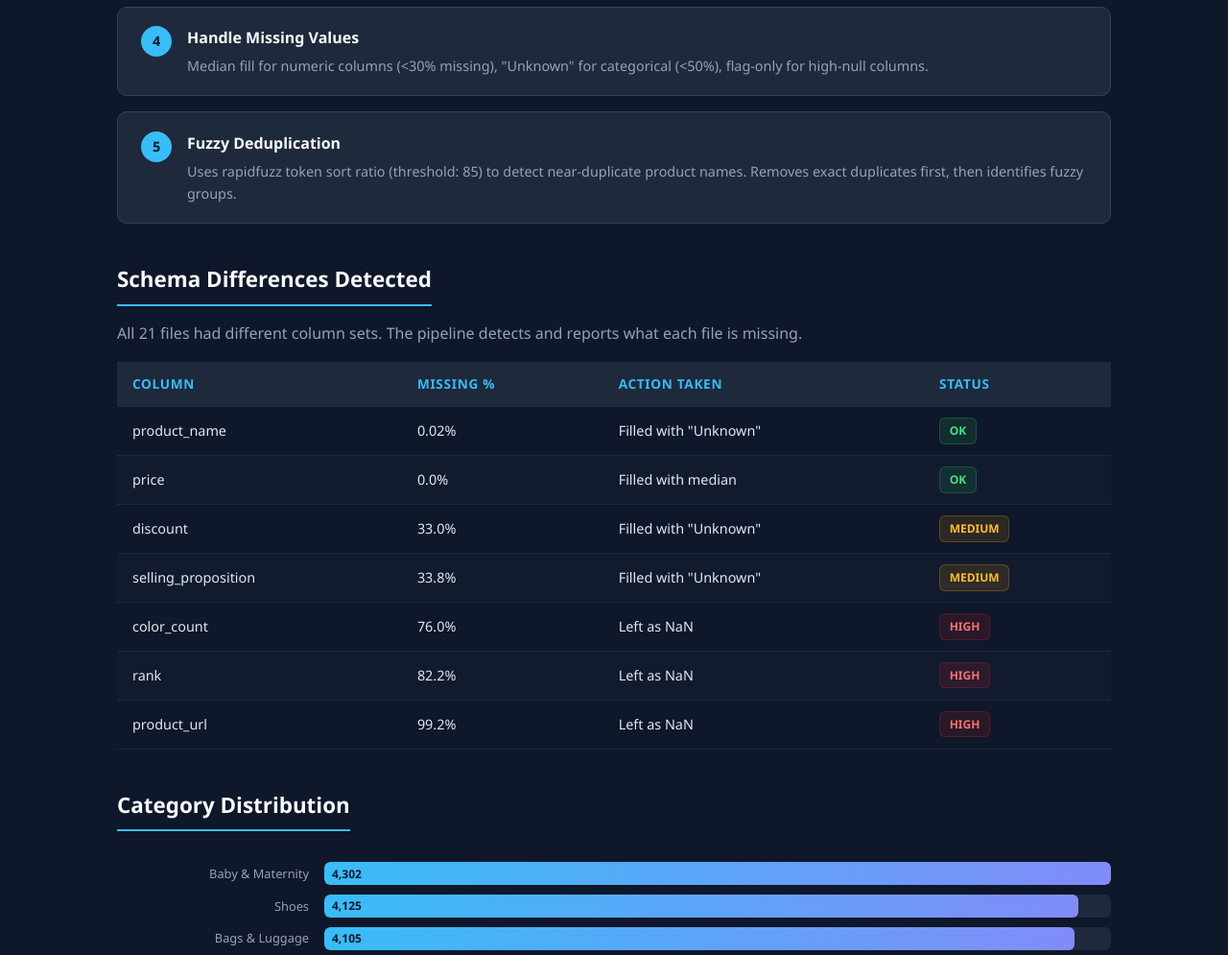
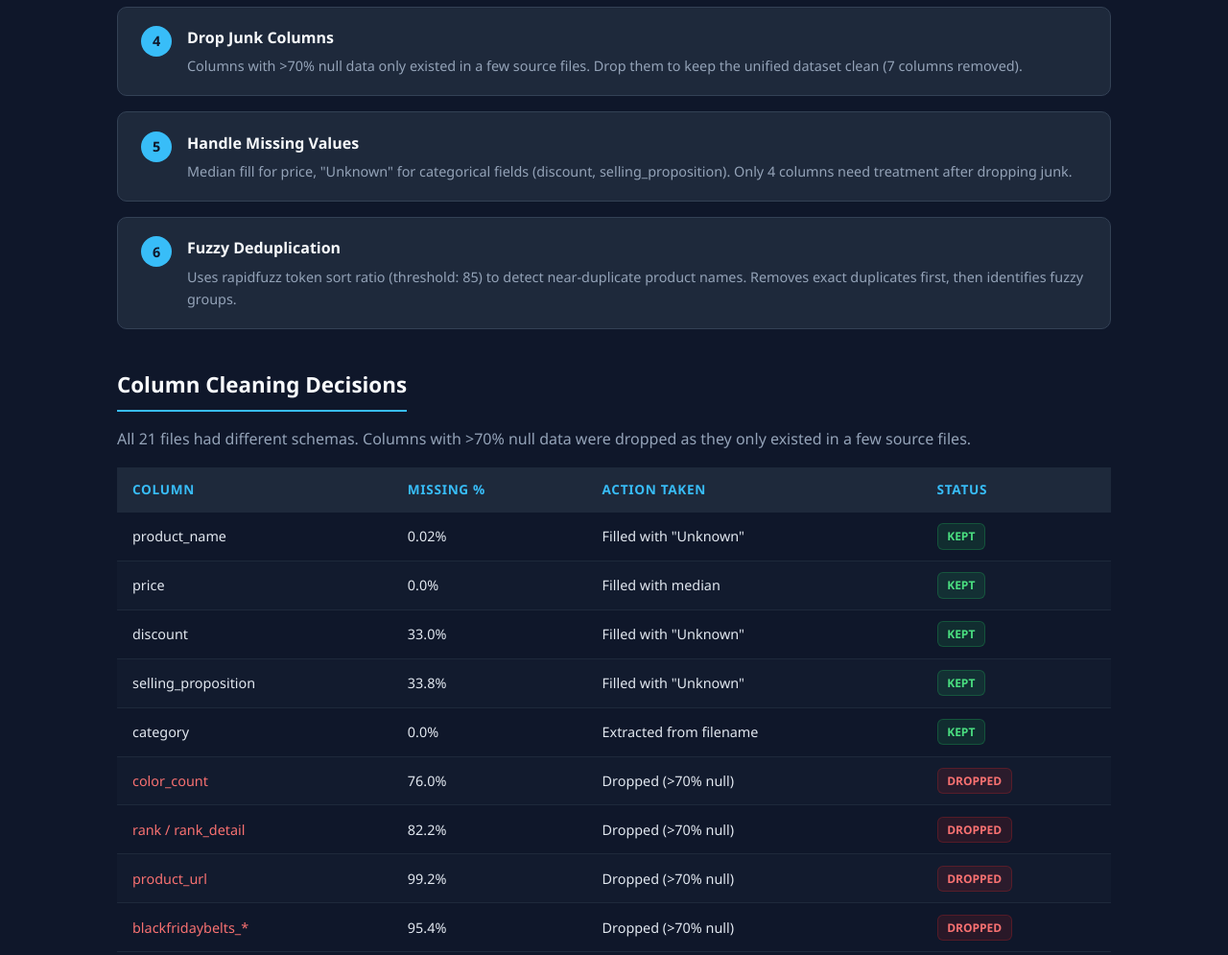
Before and after one commit to rpatel0022/product-datasheet-standardizer, a plain HTML site: page docs/index.html in a window 1280 px wide. Shown: the part 1020-2015 px from the top of the page at 96% size. Drawn offline with Linux system fonts and the light colour scheme.

Commit message:
update dashboard with column drop stats

```diff
--- a/docs/index.html
+++ b/docs/index.html
@@ -73,6 +73,10 @@
                 <div class="label">Duplicates Removed</div>
             </div>
             <div class="stat-card">
+                <div class="number">7</div>
+                <div class="label">Junk Columns Dropped</div>
+            </div>
+            <div class="stat-card">
                 <div class="number">~400</div>
                 <div class="label">Fuzzy Duplicate Groups</div>
             </div>
@@ -105,12 +109,19 @@
                 <div class="step">
                     <div class="step-num">4</div>
                     <div class="step-content">
-                        <h3>Handle Missing Values</h3>
-                        <p>Median fill for numeric columns (&lt;30% missing), "Unknown" for categorical (&lt;50%), flag-only for high-null columns.</p>
+                        <h3>Drop Junk Columns</h3>
+                        <p>Columns with &gt;70% null data only existed in a few source files. Drop them to keep the unified dataset clean (7 columns removed).</p>
                     </div>
                 </div>
                 <div class="step">
                     <div class="step-num">5</div>
+                    <div class="step-content">
+                        <h3>Handle Missing Values</h3>
+                        <p>Median fill for price, "Unknown" for categorical fields (discount, selling_proposition). Only 4 columns need treatment after dropping junk.</p>
+                    </div>
+                </div>
+                <div class="step">
+                    <div class="step-num">6</div>
                     <div class="step-content">
                         <h3>Fuzzy Deduplication</h3>
                         <p>Uses rapidfuzz token sort ratio (threshold: 85) to detect near-duplicate product names. Removes exact duplicates first, then identifies fuzzy groups.</p>
@@ -120,18 +131,20 @@
         </div>
 
         <div class="section">
-            <h2>Schema Differences Detected</h2>
-            <p style="color:#94a3b8; margin-bottom:1rem;">All 21 files had different column sets. The pipeline detects and reports what each file is missing.</p>
+            <h2>Column Cleaning Decisions</h2>
+            <p style="color:#94a3b8; margin-bottom:1rem;">All 21 files had different schemas. Columns with &gt;70% null data were dropped as they only existed in a few source files.</p>
             <table>
                 <thead><tr><th>Column</th><th>Missing %</th><th>Action Taken</th><th>Status</th></tr></thead>
                 <tbody>
-                    <tr><td>product_name</td><td>0.02%</td><td>Filled with "Unknown"</td><td><span class="tag tag-ok">OK</span></td></tr>
-                    <tr><td>price</td><td>0.0%</td><td>Filled with median</td><td><span class="tag tag-ok">OK</span></td></tr>
-                    <tr><td>discount</td><td>33.0%</td><td>Filled with "Unknown"</td><td><span class="tag tag-med">MEDIUM</span></td></tr>
-                    <tr><td>selling_proposition</td><td>33.8%</td><td>Filled with "Unknown"</td><td><span class="tag tag-med">MEDIUM</span></td></tr>
-                    <tr><td>color_count</td><td>76.0%</td><td>Left as NaN</td><td><span class="tag tag-high">HIGH</span></td></tr>
-                    <tr><td>rank</td><td>82.2%</td><td>Left as NaN</td><td><span class="tag tag-high">HIGH</span></td></tr>
-                    <tr><td>product_url</td><td>99.2%</td><td>Left as NaN</td><td><span class="tag tag-high">HIGH</span></td></tr>
+                    <tr><td>product_name</td><td>0.02%</td><td>Filled with "Unknown"</td><td><span class="tag tag-ok">KEPT</span></td></tr>
+                    <tr><td>price</td><td>0.0%</td><td>Filled with median</td><td><span class="tag tag-ok">KEPT</span></td></tr>
+                    <tr><td>discount</td><td>33.0%</td><td>Filled with "Unknown"</td><td><span class="tag tag-ok">KEPT</span></td></tr>
+                    <tr><td>selling_proposition</td><td>33.8%</td><td>Filled with "Unknown"</td><td><span class="tag tag-ok">KEPT</span></td></tr>
+                    <tr><td>category</td><td>0.0%</td><td>Extracted from filename</td><td><span class="tag tag-ok">KEPT</span></td></tr>
+                    <tr><td style="color:#f87171">color_count</td><td>76.0%</td><td>Dropped (&gt;70% null)</td><td><span class="tag tag-high">DROPPED</span></td></tr>
+                    <tr><td style="color:#f87171">rank / rank_detail</td><td>82.2%</td><td>Dropped (&gt;70% null)</td><td><span class="tag tag-high">DROPPED</span></td></tr>
+                    <tr><td style="color:#f87171">product_url</td><td>99.2%</td><td>Dropped (&gt;70% null)</td><td><span class="tag tag-high">DROPPED</span></td></tr>
+                    <tr><td style="color:#f87171">blackfridaybelts_*</td><td>95.4%</td><td>Dropped (&gt;70% null)</td><td><span class="tag tag-high">DROPPED</span></td></tr>
                 </tbody>
             </table>
         </div>
```
